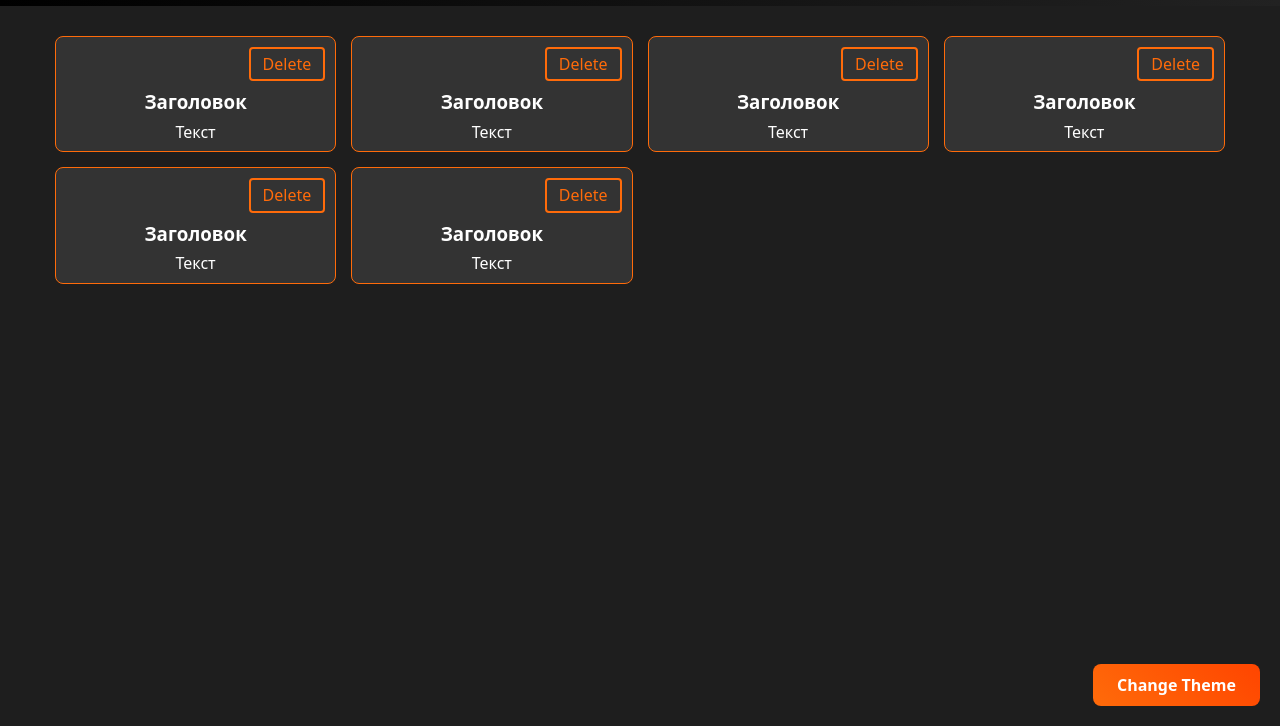
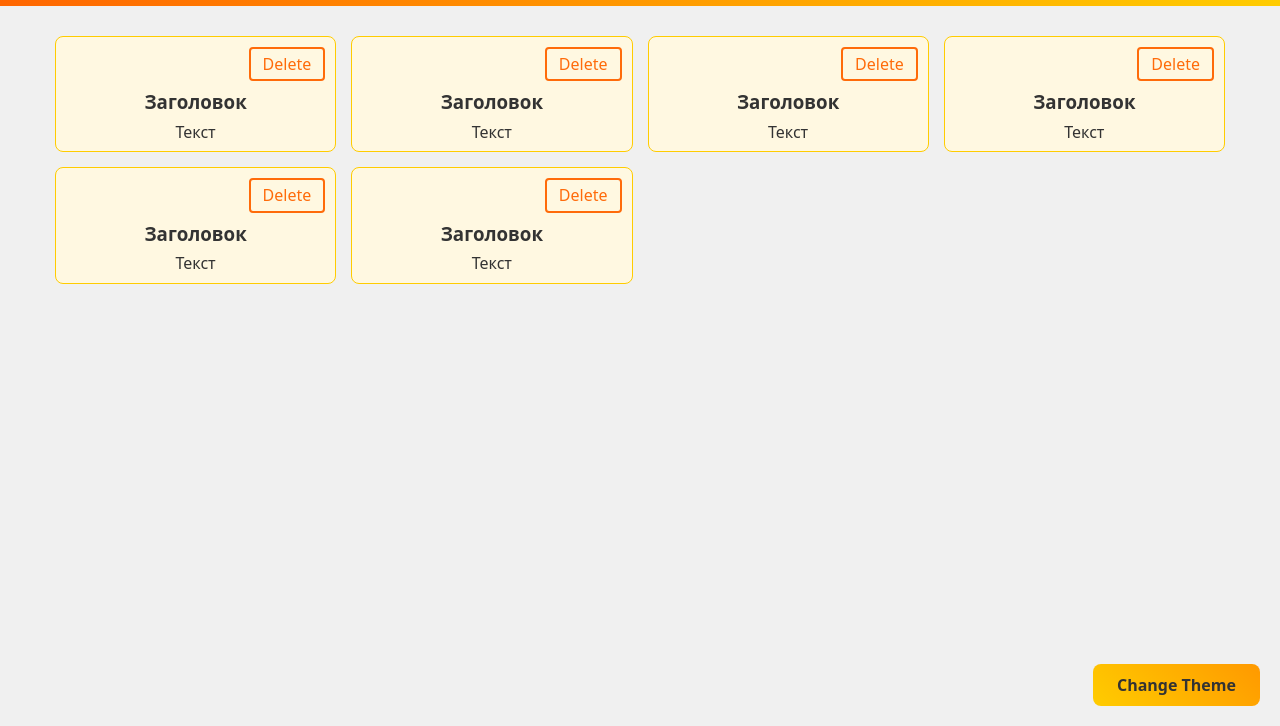
Before and after one commit to bunbanto/DaylerReminder, a plain HTML site: page index.html in a window 1280 px wide. Shown: the part 74-800 px from the top of the page. Drawn offline with Linux system fonts and the light colour scheme.

Commit message:
Deploying to gh-pages from @ bunbanto/DaylerReminder@819c5af8fe813a7da28f20b99c6207f9c64d7b9d 🚀

```diff
--- a/index.js
+++ b/index.js
@@ -1,2 +1,2 @@
-(function(){const t=document.createElement("link").relList;if(t&&t.supports&&t.supports("modulepreload"))return;for(const e of document.querySelectorAll('link[rel="modulepreload"]'))i(e);new MutationObserver(e=>{for(const r of e)if(r.type==="childList")for(const o of r.addedNodes)o.tagName==="LINK"&&o.rel==="modulepreload"&&i(o)}).observe(document,{childList:!0,subtree:!0});function s(e){const r={};return e.integrity&&(r.integrity=e.integrity),e.referrerPolicy&&(r.referrerPolicy=e.referrerPolicy),e.crossOrigin==="use-credentials"?r.credentials="include":e.crossOrigin==="anonymous"?r.credentials="omit":r.credentials="same-origin",r}function i(e){if(e.ep)return;e.ep=!0;const r=s(e);fetch(e.href,r)}})();
+(function(){const r=document.createElement("link").relList;if(r&&r.supports&&r.supports("modulepreload"))return;for(const e of document.querySelectorAll('link[rel="modulepreload"]'))a(e);new MutationObserver(e=>{for(const t of e)if(t.type==="childList")for(const n of t.addedNodes)n.tagName==="LINK"&&n.rel==="modulepreload"&&a(n)}).observe(document,{childList:!0,subtree:!0});function c(e){const t={};return e.integrity&&(t.integrity=e.integrity),e.referrerPolicy&&(t.referrerPolicy=e.referrerPolicy),e.crossOrigin==="use-credentials"?t.credentials="include":e.crossOrigin==="anonymous"?t.credentials="omit":t.credentials="same-origin",t}function a(e){if(e.ep)return;e.ep=!0;const t=c(e);fetch(e.href,t)}})();const o={body:document.querySelector("body"),button:document.querySelector("#themeToggle")};function l(s,r){const c=JSON.stringify(r);try{localStorage.setItem(s,c)}catch(a){console.error(a)}}function i(s){try{const r=localStorage.getItem(s);return r===null?[]:JSON.parse(r)}catch(r){console.error(r)}}o.button.addEventListener("click",()=>{o.body.classList.contains("theme-dark")?(o.body.classList.replace("theme-dark","theme-light"),l("theme","theme-light")):(o.body.classList.replace("theme-light","theme-dark"),l("theme","theme-dark"))});function d(){i("theme")==="theme-dark"?o.body.classList.replace("theme-light","theme-dark"):o.body.classList.replace("theme-dark","theme-light")}d();
 //# sourceMappingURL=index.js.map
```
Also changed, not shown: index.html (+1 -0 lines), 1 other file.
